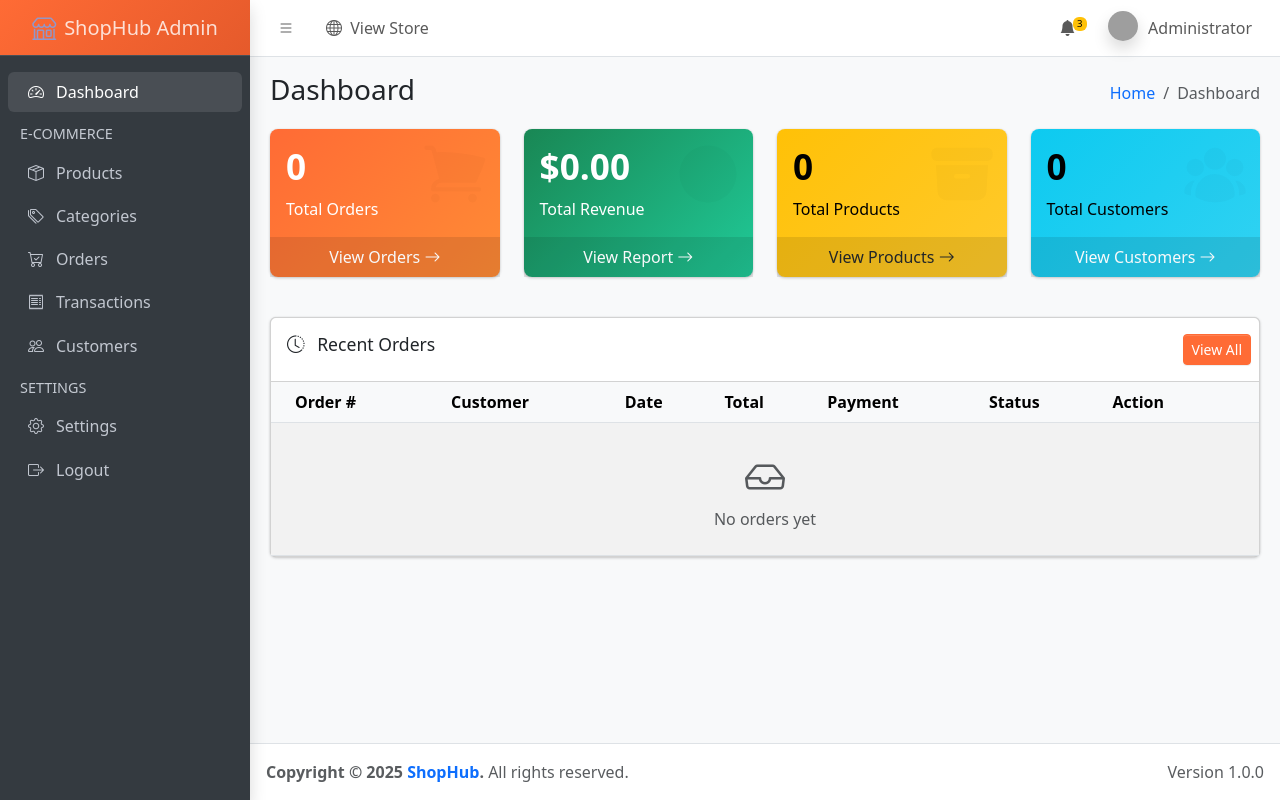
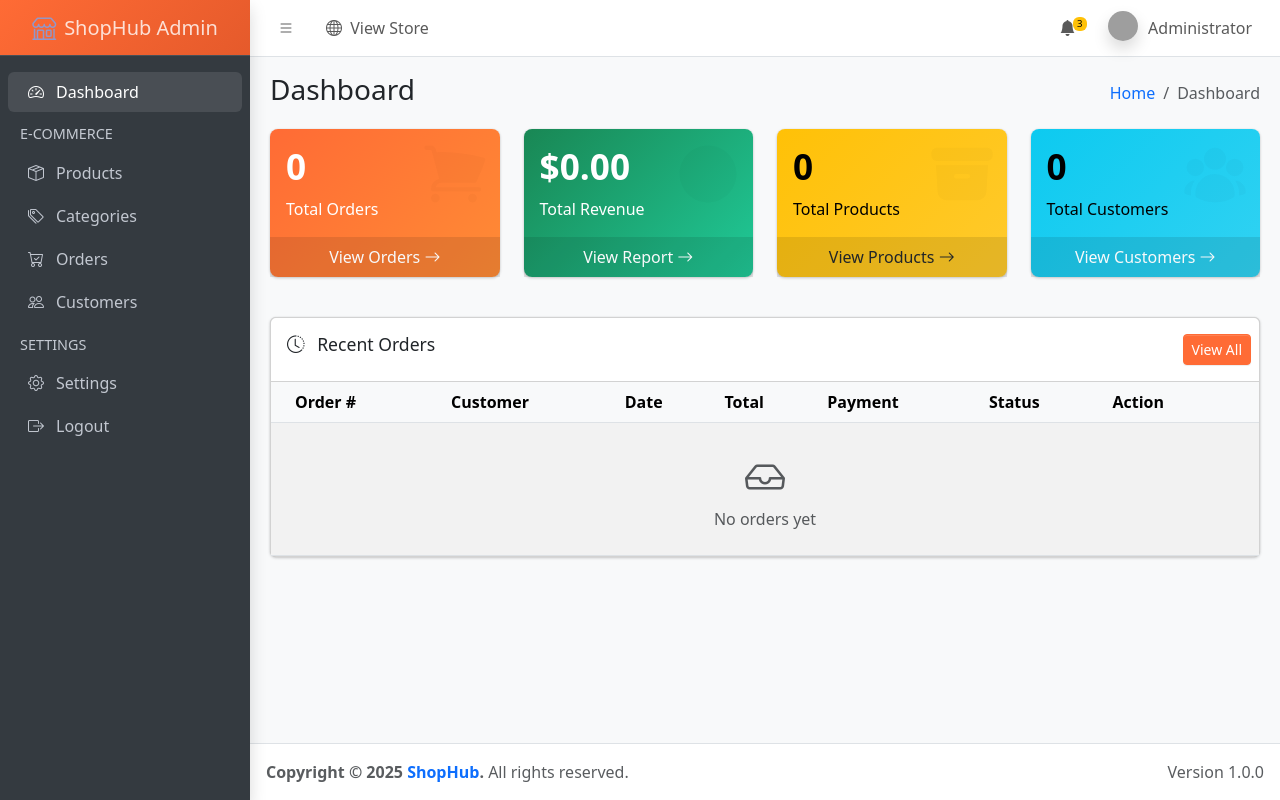
Before and after one commit to dikuyyy/ciproject, a CodeIgniter app: page /ciproject/index.php/admin/index in a window 1280 px wide. Run offline with CodeIgniter, Linux system fonts and the light colour scheme; data that the repository does not hold is empty; some libraries are stand-ins or nearby versions; grey boxes are pictures that could not be loaded.

Commit message:
Refactor sidebar layout: clean up image tag formatting and remove commented-out transactions section

```diff
--- a/application/views/templates/admin-layout/sidebar.php
+++ b/application/views/templates/admin-layout/sidebar.php
@@ -44,13 +44,13 @@
                     <li class="nav-item dropdown user-menu">
                         <a href="#" class="nav-link dropdown-toggle" data-bs-toggle="dropdown">
                             <img src="https://ui-avatars.com/api/?name=<?= urlencode($admin_name ?? 'Admin') ?>&background=ff6b35&color=fff"
-                                 class="user-image rounded-circle shadow" alt="User Image" style="width: 30px; height: 30px;">
+                                class="user-image rounded-circle shadow" alt="User Image" style="width: 30px; height: 30px;">
                             <span class="d-none d-md-inline"><?= $admin_name ?? 'Administrator' ?></span>
                         </a>
                         <ul class="dropdown-menu dropdown-menu-lg dropdown-menu-end">
                             <li class="user-header text-bg-primary" style="background: linear-gradient(135deg, #ff6b35 0%, #e55a2b 100%);">
                                 <img src="https://ui-avatars.com/api/?name=<?= urlencode($admin_name ?? 'Admin') ?>&background=ff6b35&color=fff&size=100"
-                                     class="rounded-circle shadow" alt="User Image">
+                                    class="rounded-circle shadow" alt="User Image">
                                 <p>
                                     <?= $admin_name ?? 'Administrator' ?>
                                     <small><?= $admin_email ?? 'admin@shophub.com' ?></small>
@@ -117,14 +117,6 @@
                             </a>
                         </li>
 
-                        <!-- Transactions -->
-                        <li class="nav-item">
-                            <a href="<?= base_url('admin/transactions') ?>" class="nav-link <?= ($active_menu ?? '') == 'transactions' ? 'active' : '' ?>">
-                                <i class="nav-icon bi bi-receipt"></i>
-                                <p>Transactions</p>
-                            </a>
-                        </li>
-
                         <!-- Customers -->
                         <li class="nav-item">
                             <a href="<?= base_url('admin/customers') ?>" class="nav-link <?= ($active_menu ?? '') == 'customers' ? 'active' : '' ?>">
```
